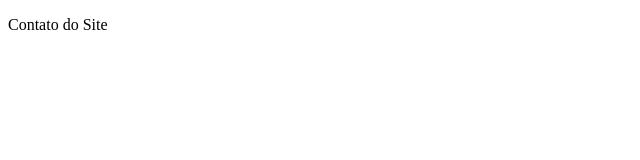
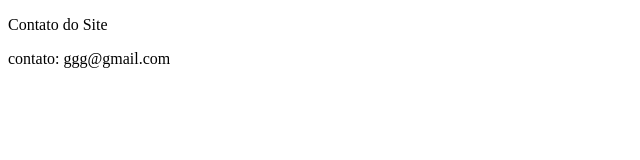
Before and after one commit to Adolfojb/github-master1, a plain HTML site: page contato.html in a window 1280 px wide. Shown: the whole page, without its empty margins (0-640 px from the left). Drawn offline with Linux system fonts and the light colour scheme.

Commit message:
ajuste da pagina de contato #5

```diff
--- a/contato.html
+++ b/contato.html
@@ -7,5 +7,6 @@
 </head>
 <body>
     <p>Contato do Site</p>
+    <p>contato: ggg@gmail.com</p>
 </body>
 </html>
```
